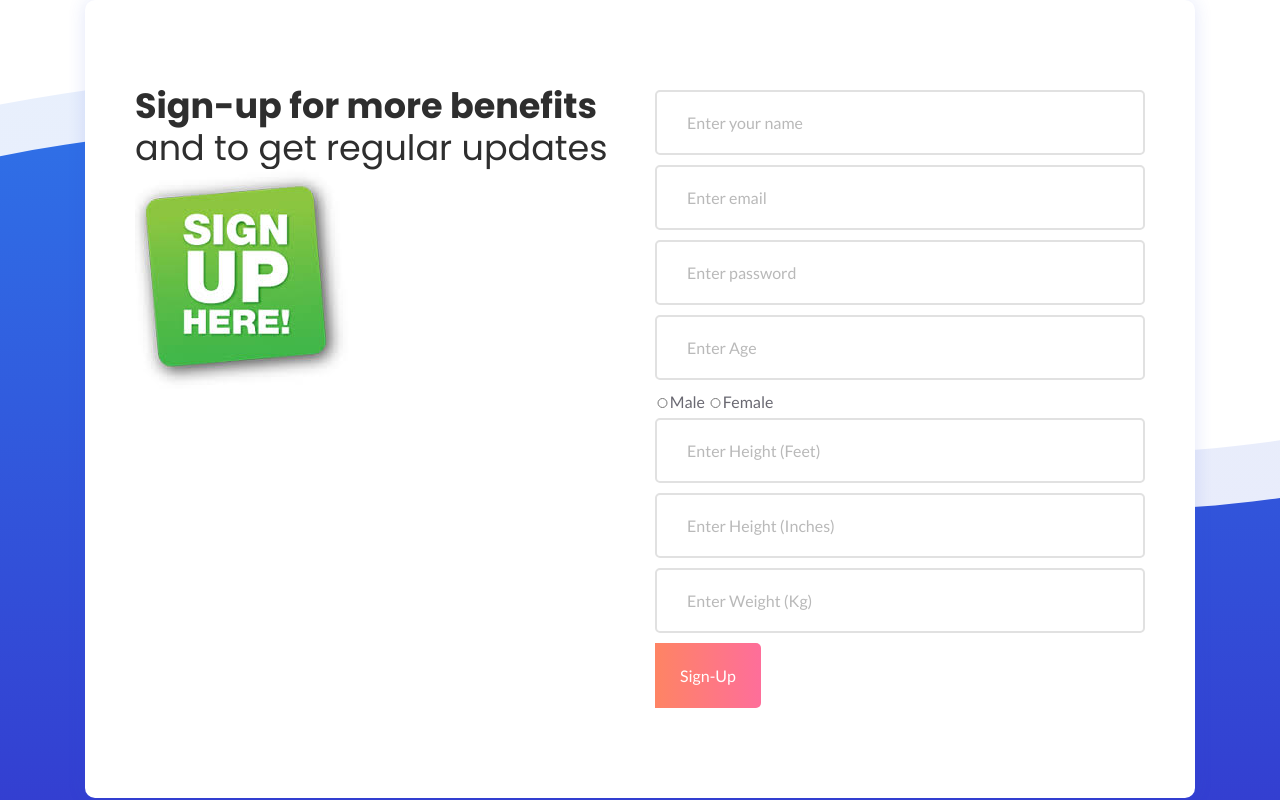
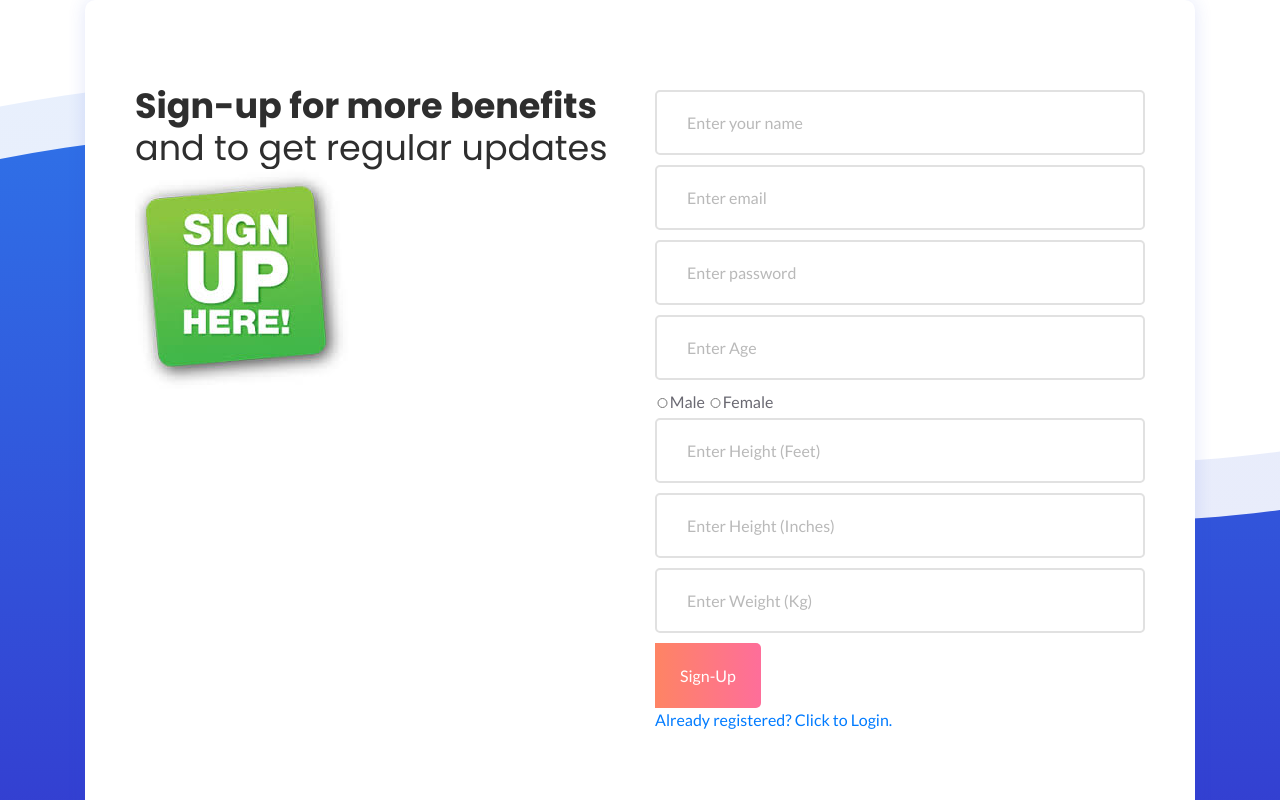
Before and after one commit to srujanachamrolia4/fitness-monitoring-centre, a website: page views/index.html in a window 1280 px wide. Both pictures are taken after a click on the link "Not registered? Sign Up Here.". Shown: the part 3299-4099 px from the top of the page. Drawn offline with Linux system fonts and the light colour scheme; files that its build step writes are made by us from their sources; no server answers; files whose address does not match are found by name.

Commit message:
Update index.html

```diff
--- a/views/index.html
+++ b/views/index.html
@@ -419,6 +419,7 @@
                                 <button type="submit" class="main-btn sign-up-btn">Sign-Up</button>
                                 <div class="alert-msg"></div>
                             </form>
+                            <a href="#login">Already registered? Click to Login.</a>
                         </div>
                     </div>
                  </div>
```
